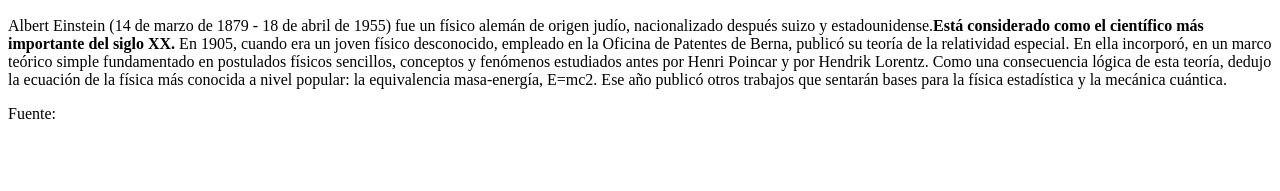
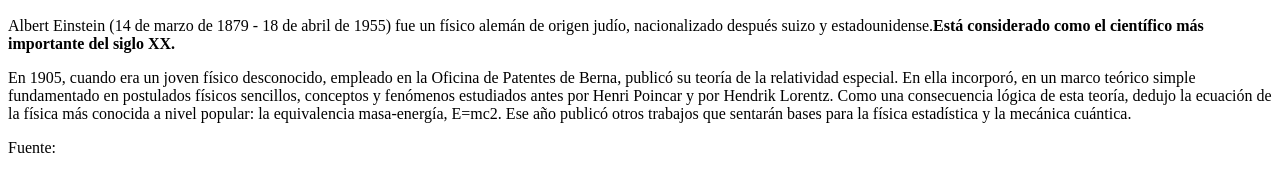
Before and after one commit to PierreSanchez2892/tarea, a plain HTML site: page index.html in a window 1280 px wide. Shown: the part 383-574 px from the top of the page. Drawn offline with Linux system fonts and the light colour scheme.

Commit message:
Actualizado parrafos

```diff
--- a/index.html
+++ b/index.html
@@ -12,9 +12,9 @@
     <img src="https://upload.wikimedia.org/wikipedia/commons/thumb/d/d3/Albert_Einstein_Head.jpg/220px-Albert_Einstein_Head.jpg" alt="imagen no encontrada">
     <p>Albert Einstein (14 de marzo de 1879 - 18 de abril de 1955) fue un físico alemán de origen judío,
         nacionalizado después suizo y estadounidense.<strong>Está considerado como el científico más
-        importante del siglo XX.</strong>
+        importante del siglo XX.</strong></p>
 
-        En 1905, cuando era un joven físico desconocido, empleado en la Oficina de Patentes de
+    <p>En 1905, cuando era un joven físico desconocido, empleado en la Oficina de Patentes de
         Berna, publicó su teoría de la relatividad especial. En ella incorporó, en un marco teórico simple
         fundamentado en postulados físicos sencillos, conceptos y fenómenos estudiados antes por Henri
         Poincar y por Hendrik Lorentz. Como una consecuencia lógica de esta teoría, dedujo la ecuación de
```
